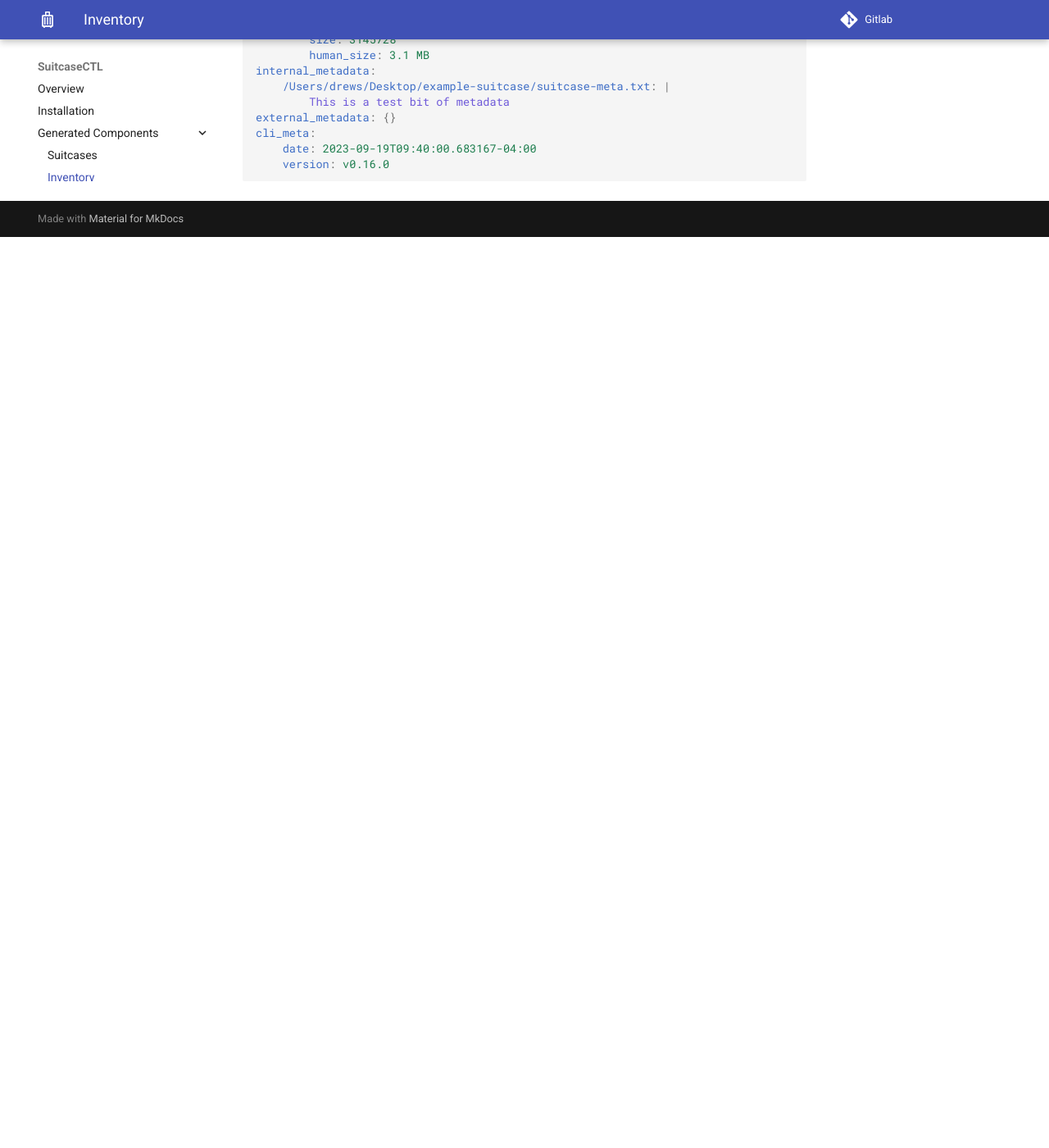
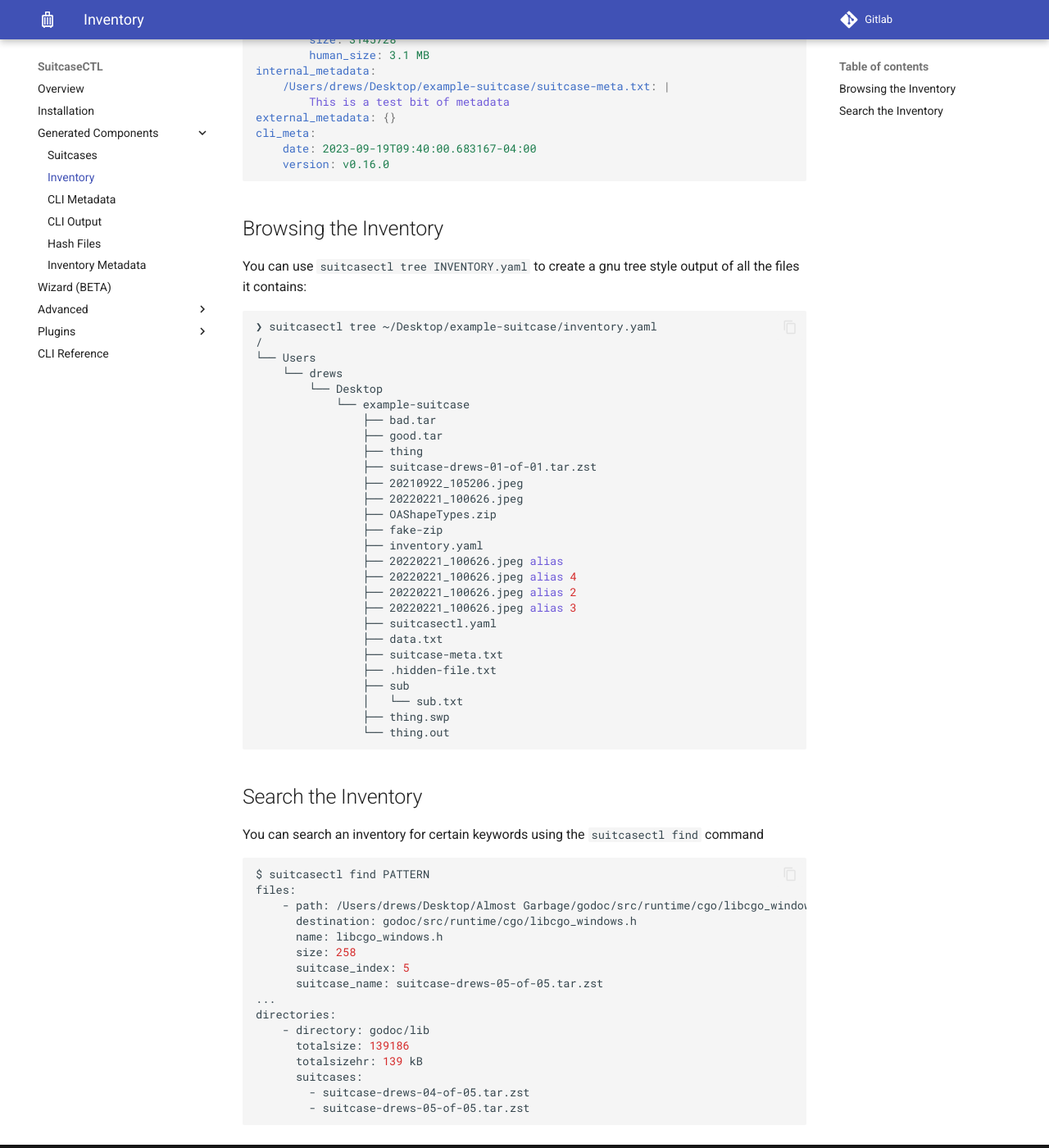
Before and after one commit to scttfrdmn/cargoship, an MkDocs documentation site: the page built from docs/components/inventory.md, in a window 1280 px wide and 1400 px high, scrolled down 2780 px. Shown: the whole window at 82% size. Built offline with MkDocs 1.6.1 and Material for MkDocs 9.7.7, drawn with Linux system fonts in a browser that asks for light colours; before the commit the page ends 3069 px from its top, so only the background shows below that.

Commit message:
Adding docs around inventory browsing

````diff
--- a/docs/components/inventory.md
+++ b/docs/components/inventory.md
@@ -146,3 +146,60 @@ cli_meta:
     date: 2023-09-19T09:40:00.683167-04:00
     version: v0.16.0
 ```
+
+## Browsing the Inventory
+
+You can use `suitcasectl tree INVENTORY.yaml` to create a gnu tree style output of all the files it contains:
+
+```bash
+❯ suitcasectl tree ~/Desktop/example-suitcase/inventory.yaml
+/
+└── Users
+    └── drews
+        └── Desktop
+            └── example-suitcase
+                ├── bad.tar
+                ├── good.tar
+                ├── thing
+                ├── suitcase-drews-01-of-01.tar.zst
+                ├── 20210922_105206.jpeg
+                ├── 20220221_100626.jpeg
+                ├── OAShapeTypes.zip
+                ├── fake-zip
+                ├── inventory.yaml
+                ├── 20220221_100626.jpeg alias
+                ├── 20220221_100626.jpeg alias 4
+                ├── 20220221_100626.jpeg alias 2
+                ├── 20220221_100626.jpeg alias 3
+                ├── suitcasectl.yaml
+                ├── data.txt
+                ├── suitcase-meta.txt
+                ├── .hidden-file.txt
+                ├── sub
+                │   └── sub.txt
+                ├── thing.swp
+                └── thing.out
+```
+
+## Search the Inventory
+
+You can search an inventory for certain keywords using the `suitcasectl find` command
+
+```bash
+$ suitcasectl find PATTERN
+files:
+    - path: /Users/drews/Desktop/Almost Garbage/godoc/src/runtime/cgo/libcgo_windows.h?m=text
+      destination: godoc/src/runtime/cgo/libcgo_windows.h
+      name: libcgo_windows.h
+      size: 258
+      suitcase_index: 5
+      suitcase_name: suitcase-drews-05-of-05.tar.zst
+...
+directories:
+    - directory: godoc/lib
+      totalsize: 139186
+      totalsizehr: 139 kB
+      suitcases:
+        - suitcase-drews-04-of-05.tar.zst
+        - suitcase-drews-05-of-05.tar.zst
+```
````
Also changed, not shown: 1 other file.
